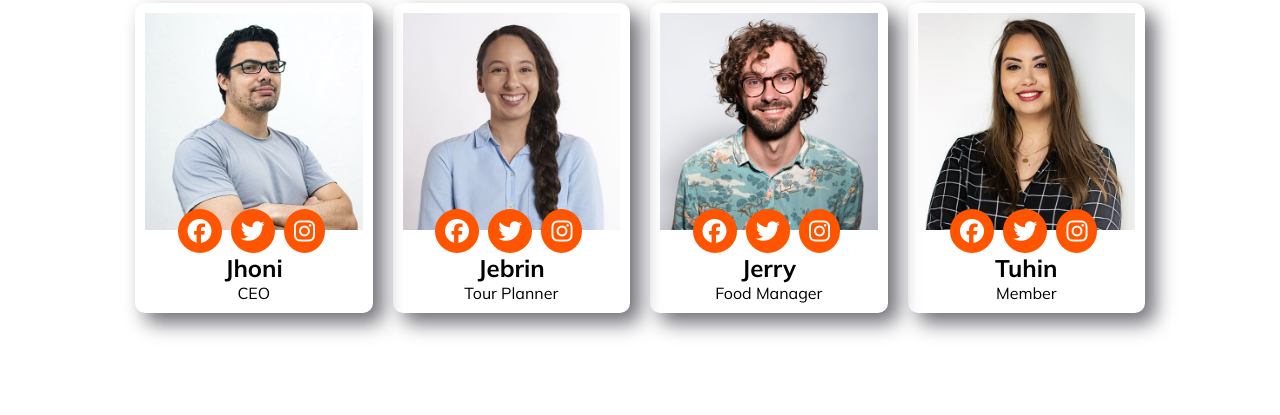
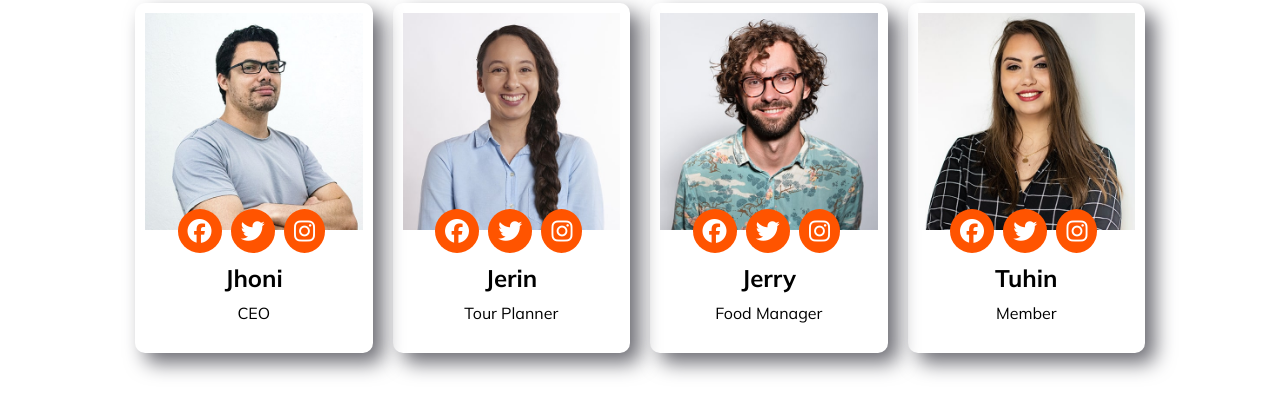
Before and after one commit to Developersobuj/travel_trust, a plain HTML site: page index.html in a window 1280 px wide. Shown: the part 4082-4497 px from the top of the page. Drawn offline with Linux system fonts and the light colour scheme.

Commit message:
our team section added

```diff
--- a/index.html
+++ b/index.html
@@ -4,6 +4,8 @@
 <head>
     <meta charset="UTF-8">
     <meta name="viewport" content="width=device-width, initial-scale=1.0">
+    <!-- favicon -->
+    <link rel="shortcut icon" href="Images/Group 40071 (2).png" type="image/x-icon">
     <!-- css link -->
     <link rel="stylesheet" href="styles/style.css">
     <!-- fontawesome link -->
@@ -141,15 +143,7 @@
                     <img src="./Images/Rectangle 11.png" alt="">
                 </div>
 
-                <!-- <div class="divOne">
 
-                </div>
-                <div class="divTwo">
-
-                </div>
-                <div class="divThree">
-
-                </div> -->
 
             </div>
         </section>
@@ -223,7 +217,7 @@
                             <i class="fa-brands fa-twitter"></i>
                             <i class="fa-brands fa-instagram"></i>
                         </div>
-                        <h2>Jebrin</h2>
+                        <h2>Jerin</h2>
                         <p>Tour Planner</p>
                     </div>
                 </div>
--- a/styles/style.css
+++ b/styles/style.css
@@ -389,6 +389,11 @@ header {
 
 .team_text {
     text-align: center;
+    padding-bottom: 20px;
+}
+
+.team_text h2 {
+    padding: 10px 0px;
 }
 
 .social_icon {
```
